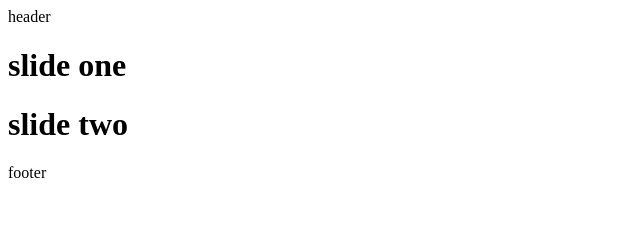
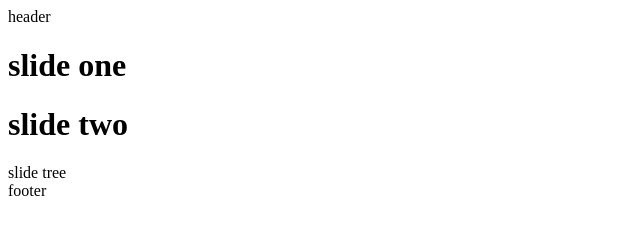
Before and after one commit to saydpishe/projectforgit, a plain HTML site: page index.html in a window 1280 px wide. Shown: the full height of the page, 0-640 px from the left. Drawn offline with Linux system fonts and the light colour scheme.

Commit message:
slide tree added to slider

```diff
--- a/index.html
+++ b/index.html
@@ -13,6 +13,7 @@
     <div class="slider">
         <h1>slide one</h1>
         <h1>slide two</h1>
+        <h>slide tree</h>
     </div>
     <footer>
         footer
```
